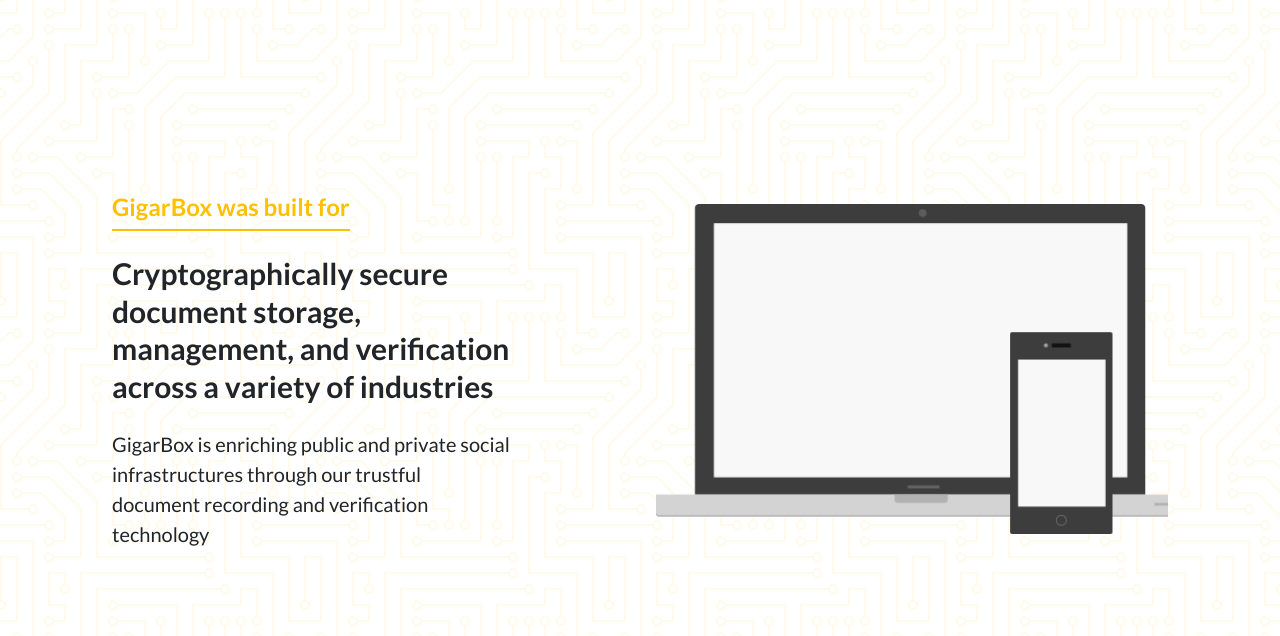
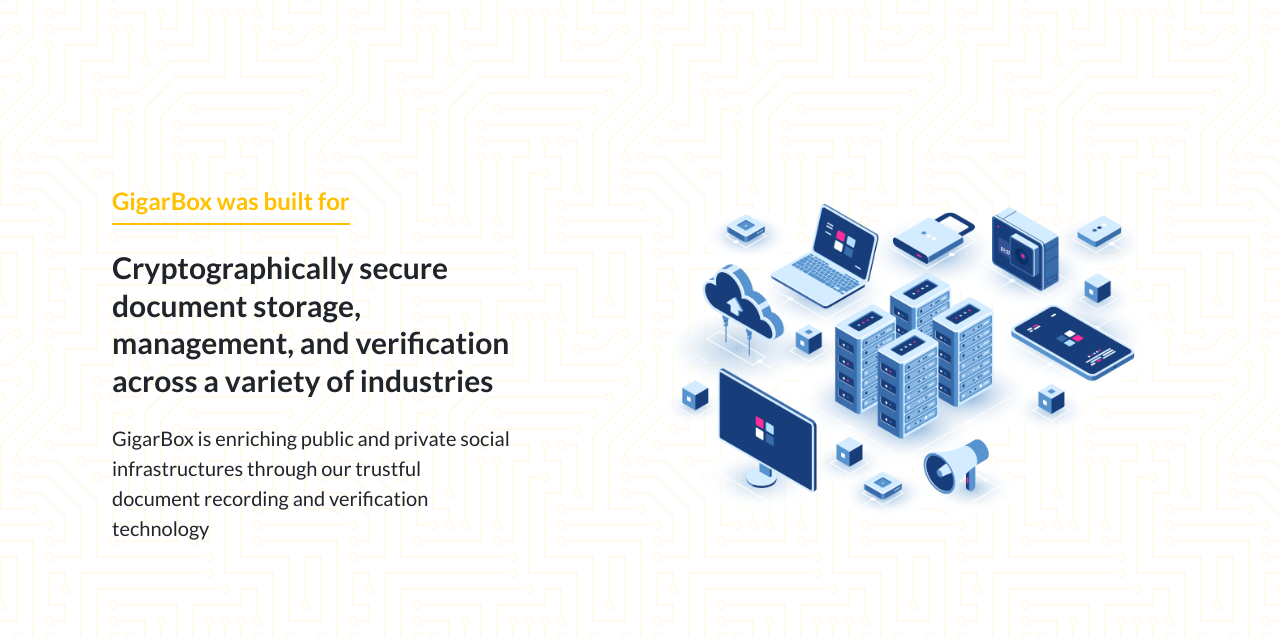
Before and after one commit to vershimajr/GigarBoxGatsbySite, a Gatsby site: page / in a window 1280 px wide. Shown: the part 784-1420 px from the top of the page. Built offline with nearby package versions, Linux system fonts and the light colour scheme; Gatsby itself is replaced by a stand-in of ours.

Commit message:
Change Laptop to DataCenter

```diff
--- a/package.json
+++ b/package.json
@@ -7,7 +7,7 @@
     "dependencies": {
         "autoprefixer": "^9.6.1",
         "dotenv": "^8.1.0",
-        "gatsby": "^2.13.45",
+        "gatsby": "^2.15.29",
         "gatsby-background-image": "^0.8.11",
         "gatsby-image": "^2.2.7",
         "gatsby-plugin-google-fonts": "^1.0.1",
--- a/src/pages/index.js
+++ b/src/pages/index.js
@@ -96,7 +96,7 @@
                 }
             }
         }
-        devices: file(relativePath: { eq: "Devices.png" }) {
+        devices: file(relativePath: { eq: "1026.png" }) {
             childImageSharp {
                 fluid(maxHeight: 345, quality: 80) {
                     ...GatsbyImageSharpFluid_withWebp_tracedSVG
```
Also changed, not shown: src/images/1026.png (added), src/images/850.png (added), 1 other file.
